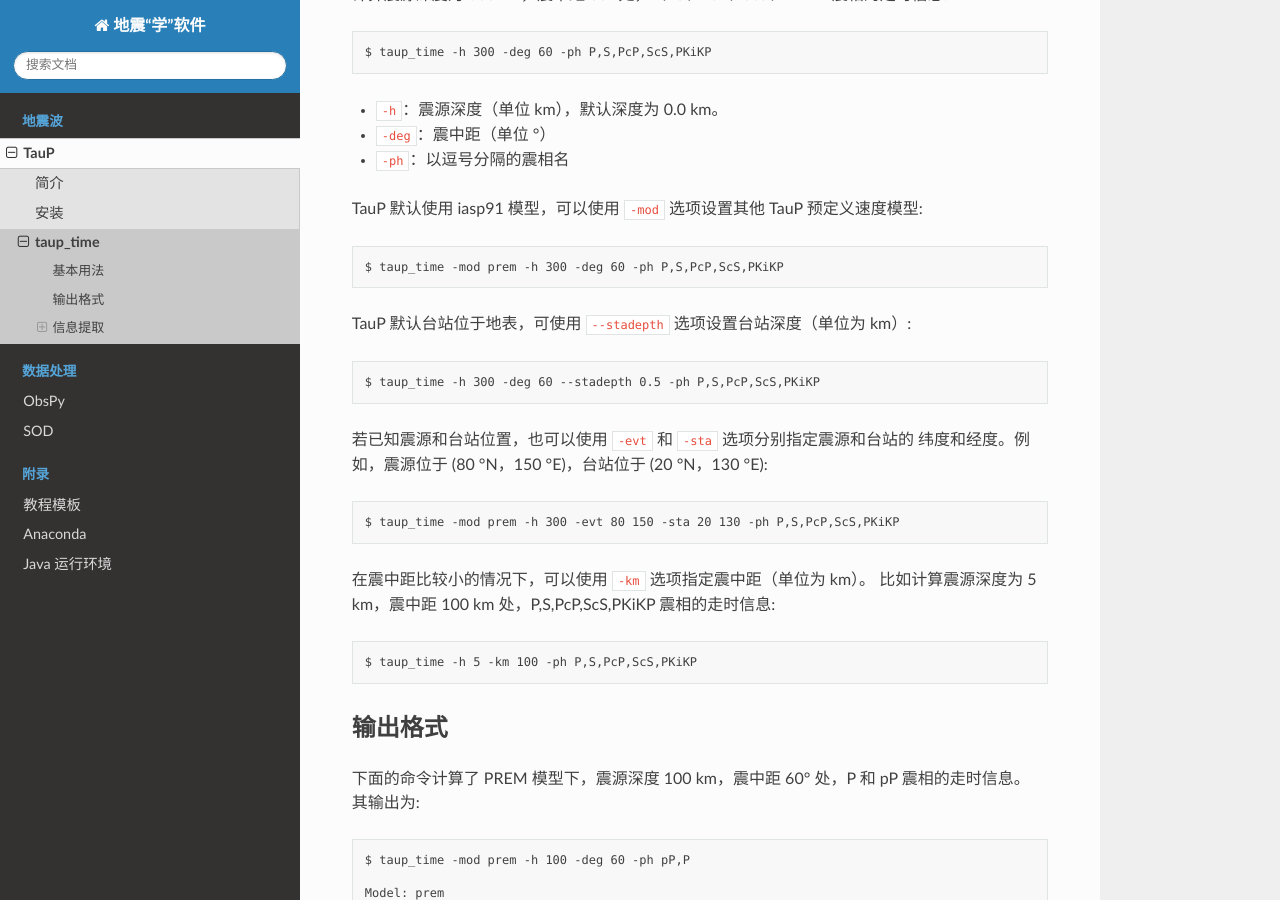
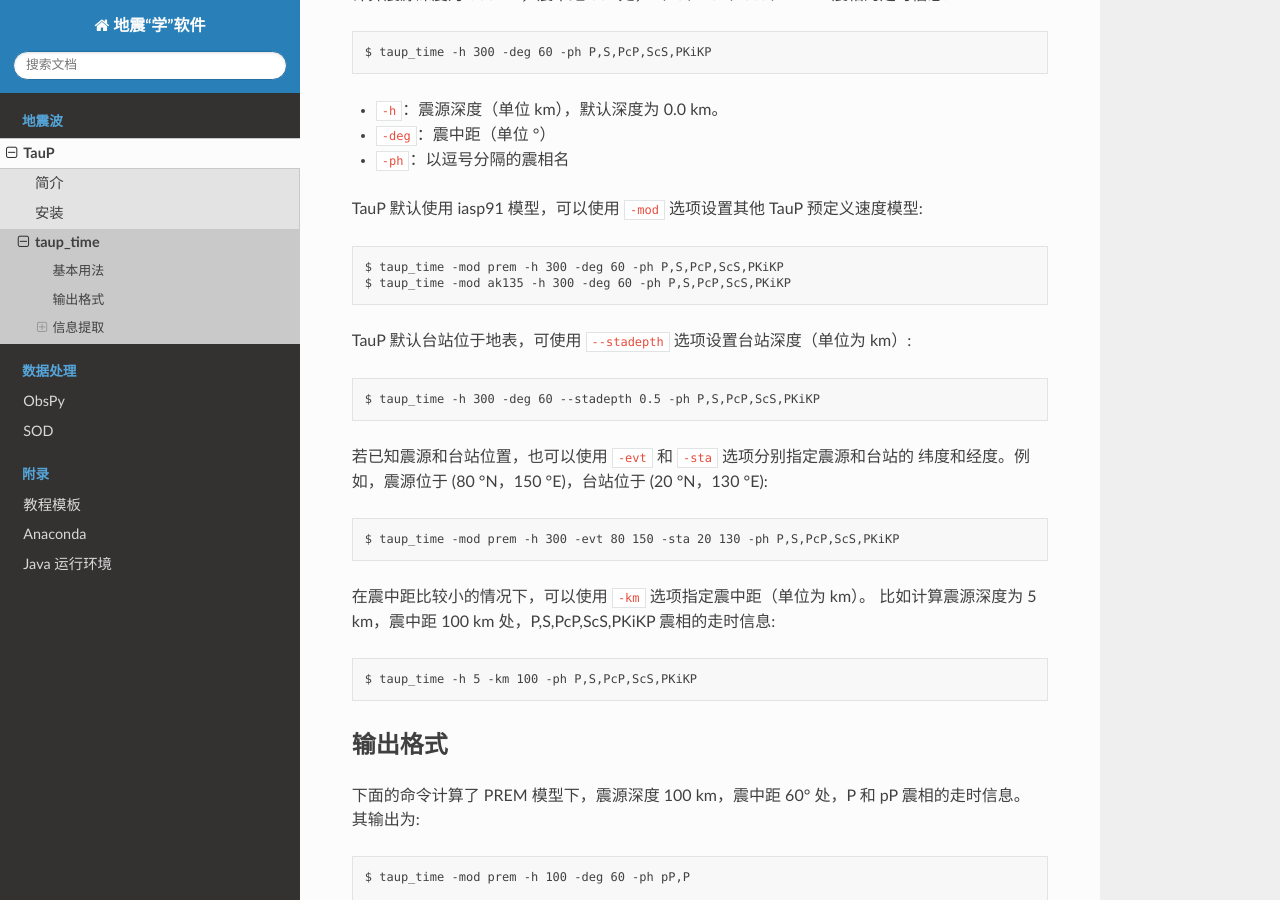
Before and after one commit to seismo-learn/software, a Sphinx documentation site: the page built from source/taup/taup_time.rst, in a window 1280 px wide and 900 px high, scrolled down 334 px. Built offline with Sphinx 7.4.7 and the Read the Docs theme 2.0.0, drawn with Linux system fonts in a browser that asks for light colours.

Commit message:
Update source/taup/taup_time.rst
Co-authored-by: Jiayuan Yao <coreman.seism@gmail.com>

```diff
--- a/source/taup/taup_time.rst
+++ b/source/taup/taup_time.rst
@@ -20,6 +20,7 @@ TauP 提供的 ``taup_time`` 命令可用于计算震相走时、射线参数、
 TauP 默认使用 iasp91 模型，可以使用 ``-mod`` 选项设置其他 TauP 预定义速度模型::
 
    $ taup_time -mod prem -h 300 -deg 60 -ph P,S,PcP,ScS,PKiKP
+   $ taup_time -mod ak135 -h 300 -deg 60 -ph P,S,PcP,ScS,PKiKP
 
 TauP 默认台站位于地表，可使用 ``--stadepth`` 选项设置台站深度（单位为 km）::
 
```
